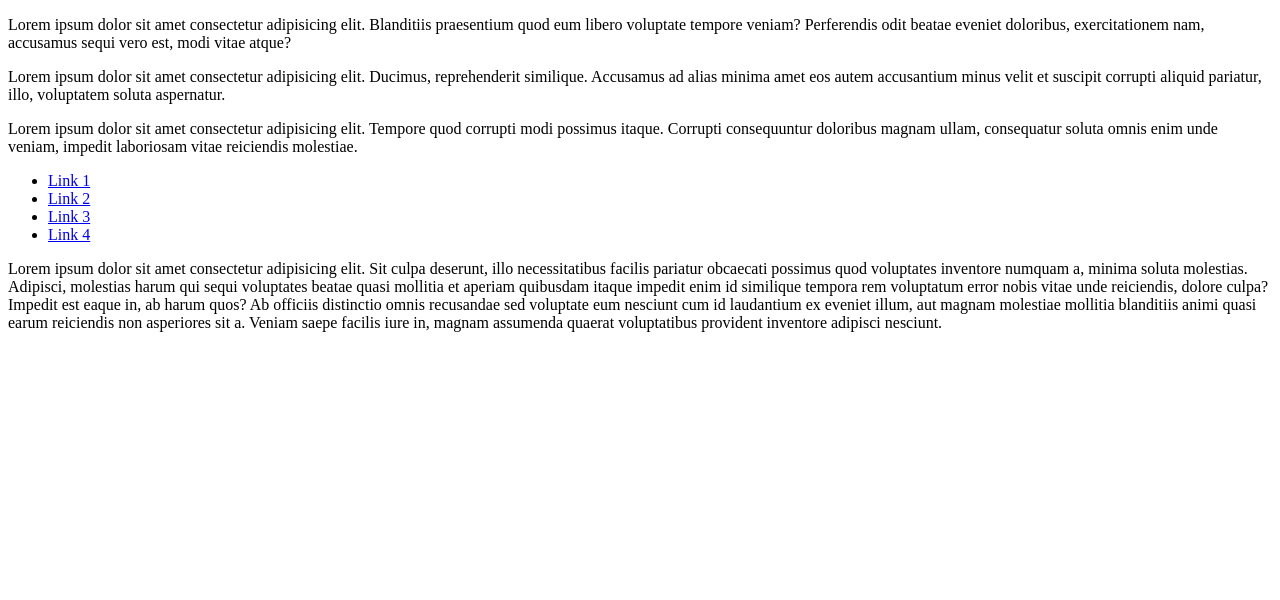
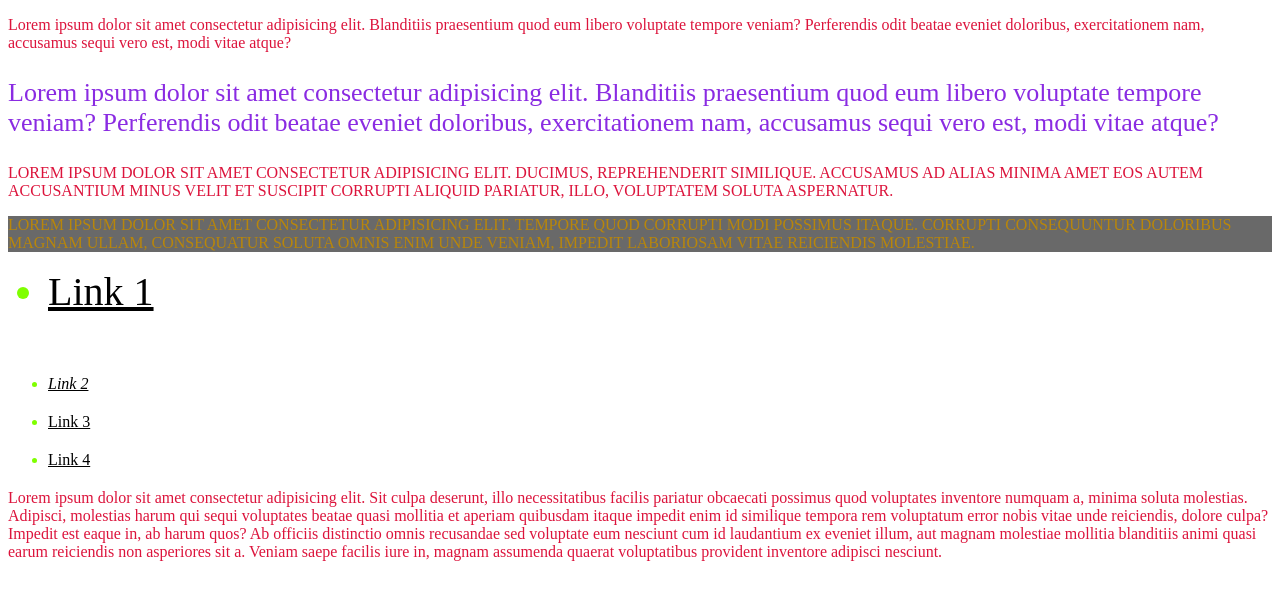
Before and after one commit to 7lukasjay/7lukasjay.github.io, a plain HTML site: page css/1-selektory-podstawowe/index.html in a window 1280 px wide. Drawn offline with Linux system fonts and the light colour scheme.

Commit message:
CSS 1 DoNE

```diff
--- a/css/1-selektory-podstawowe/css/style.css
+++ b/css/1-selektory-podstawowe/css/style.css
@@ -0,0 +1,35 @@
+* {
+    color: crimson;
+}
+
+#main-text {
+    color: blueviolet;
+    font-size: 26px;
+}
+
+.decor-text {
+    text-transform: uppercase;
+}
+
+div.decor-text {
+    color: darkgoldenrod;
+    background-color: dimgray;
+}
+
+ul li {
+    margin-bottom: 20px;
+    color: chartreuse;
+}
+
+ul li a {
+    color: black;
+}
+
+ul li.active {
+    font-size: 40px;
+}
+
+ul li.active + li {
+    margin-top: 60px;
+    font-style: italic;
+}
--- a/css/1-selektory-podstawowe/index.html
+++ b/css/1-selektory-podstawowe/index.html
@@ -5,10 +5,15 @@
     <meta name="viewport" content="width=device-width, initial-scale=1.0">
     <meta http-equiv="X-UA-Compatible" content="ie=edge">
     <title>Document</title>
+    <link rel="stylesheet" href="css/style.css">
 </head>
 <body>
 
     <p>
+        Lorem ipsum dolor sit amet consectetur adipisicing elit. Blanditiis praesentium quod eum libero voluptate tempore veniam? Perferendis odit beatae eveniet doloribus, exercitationem nam, accusamus sequi vero est, modi vitae atque?
+    </p>
+
+    <p id="main-text">
         Lorem ipsum dolor sit amet consectetur adipisicing elit. Blanditiis praesentium quod eum libero voluptate tempore veniam? Perferendis odit beatae eveniet doloribus, exercitationem nam, accusamus sequi vero est, modi vitae atque?
     </p>
 
```
